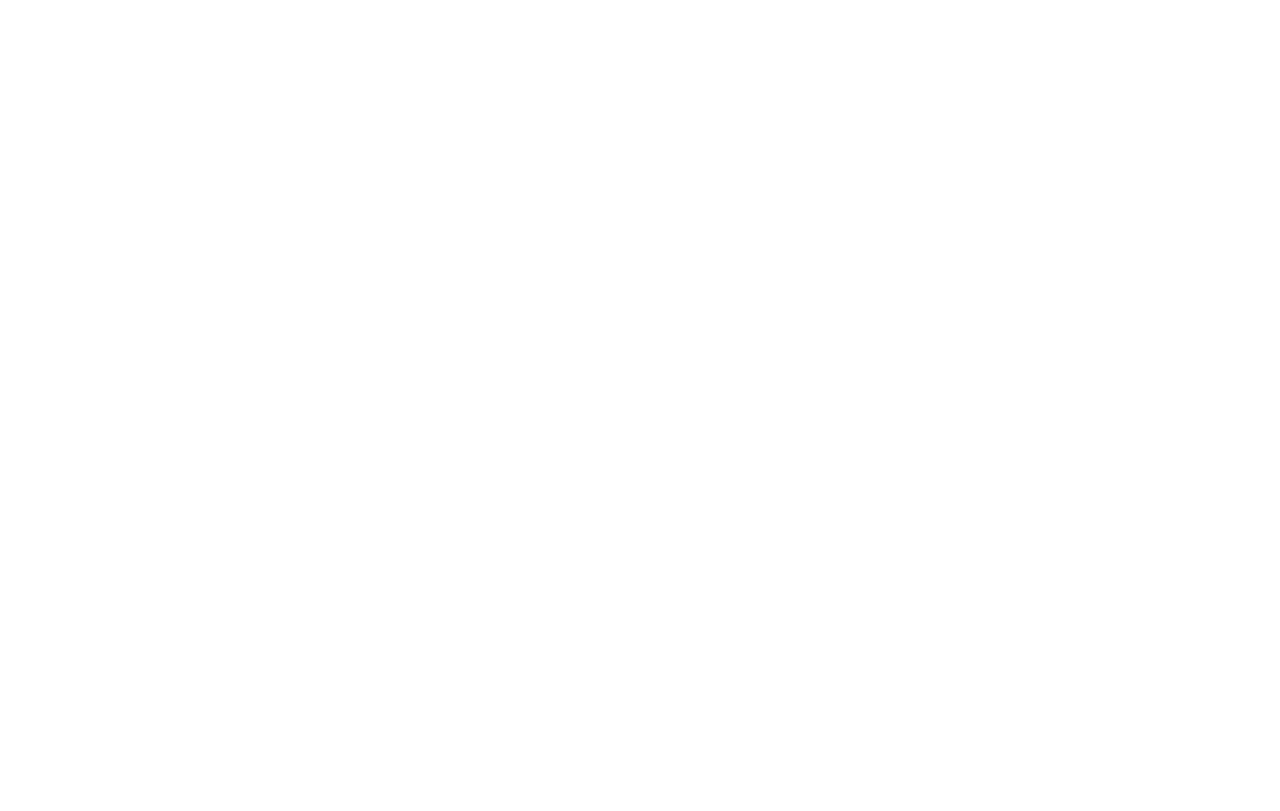
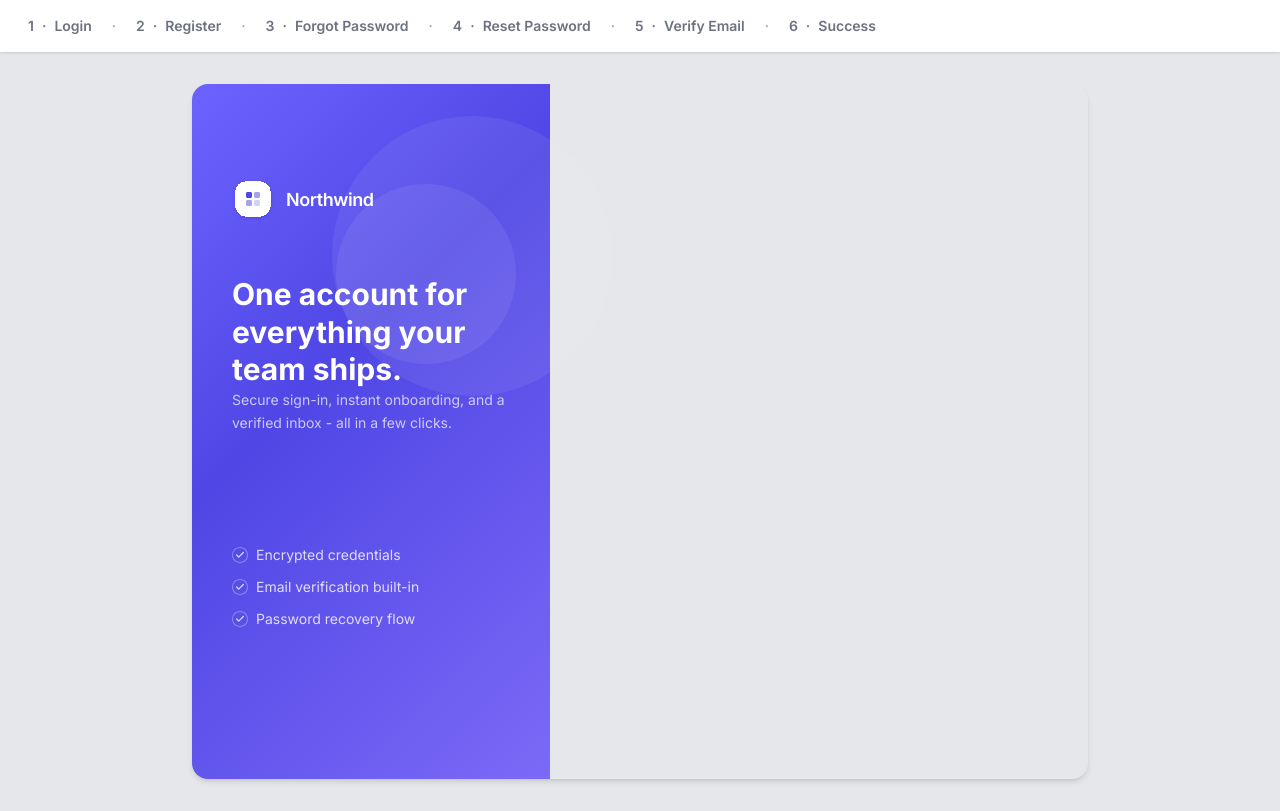
Before and after one commit to itsbun/vuejs-practice, a Vue app: page / in a window 1280 px wide. Before the commit this address had no page. Built offline with nearby package versions, Linux system fonts and the light colour scheme.

Commit message:
feat: button, input, link, auth navigation component & auth layout

```diff
--- a/src/app.vue
+++ b/src/app.vue
@@ -1,7 +1,10 @@
 <script setup lang="ts">
 import { RouterView } from 'vue-router'
+import { AuthLayout } from '@/layouts'
 </script>
 
 <template>
-  <RouterView />
+  <AuthLayout>
+    <RouterView />
+  </AuthLayout>
 </template>
--- a/src/components/index.ts
+++ b/src/components/index.ts
@@ -0,0 +1,2 @@
+export * from './layout'
+export * from './ui'
--- /dev/null
+++ b/src/components/layout/auth-nav.vue
@@ -0,0 +1,29 @@
+<script setup lang="ts">
+import { authNavigationItems } from '@/constants'
+import { BaseLink } from '../ui'
+</script>
+
+<template>
+  <header
+    class="scrollbar-hide flex w-full items-center overflow-x-auto bg-white px-4 py-3 shadow-sm"
+  >
+    <nav class="flex items-center text-sm font-medium text-nowrap text-gray-500">
+      <template v-for="(item, index) in authNavigationItems" :key="item.href">
+        <BaseLink
+          :to="item.href"
+          class="hover:bg-primary text-text-muted flex items-center rounded-2xl px-3 py-1 font-semibold hover:text-white"
+        >
+          <span>{{ item.order }}</span>
+
+          <span class="mx-2 leading-none">&middot;</span>
+
+          <span>{{ item.label }}</span>
+        </BaseLink>
+
+        <span v-if="index < authNavigationItems.length - 1" class="mx-2 leading-none text-gray-400">
+          &middot;
+        </span>
+      </template>
+    </nav>
+  </header>
+</template>
--- /dev/null
+++ b/src/components/layout/index.ts
@@ -0,0 +1 @@
+export { default as AuthNav } from './auth-nav.vue'
--- /dev/null
+++ b/src/components/ui/base-button.vue
@@ -0,0 +1,53 @@
+<script setup lang="ts">
+import { computed } from 'vue'
+
+interface BaseButtonProps {
+  icon?: string
+  variant?: 'primary' | 'secondary'
+  padding?: 'primary' | 'secondary'
+  disabled?: boolean
+  loading?: boolean
+  type?: 'button' | 'submit' | 'reset'
+}
+
+const props = withDefaults(defineProps<BaseButtonProps>(), {
+  variant: 'primary',
+  padding: 'primary',
+  disabled: false,
+  loading: false,
+  type: 'button',
+})
+
+const variantClasses = {
+  primary: 'bg-primary text-white',
+  secondary: 'bg-white',
+} as const
+
+const paddingClasses = {
+  primary: 'p-3',
+  secondary: 'px-4 py-2.5',
+} as const
+
+const buttonClasses = computed(() => [
+  'inline-flex cursor-pointer items-center justify-center rounded-xl text-sm font-semibold transition duration-500 hover:scale-101',
+  variantClasses[props.variant],
+  paddingClasses[props.padding],
+  !(props.disabled || props.loading) && 'hover:shadow-lg',
+  (props.disabled || props.loading) && 'cursor-not-allowed opacity-50',
+])
+</script>
+
+<template>
+  <button :type="type" :disabled="disabled || loading" :class="buttonClasses">
+    <span v-if="$slots.icon" class="mr-2 inline-flex">
+      <slot name="icon" />
+    </span>
+
+    <span
+      v-if="loading"
+      class="mr-2 h-4 w-4 animate-spin rounded-full border-2 border-current border-t-transparent"
+    />
+
+    <slot />
+  </button>
+</template>
--- /dev/null
+++ b/src/components/ui/base-input.vue
@@ -0,0 +1,35 @@
+<script setup lang="ts">
+interface InputComponentProps {
+  type?: 'text' | 'password' | 'email'
+  label?: string
+  value?: string
+  placeholder?: string
+}
+
+const props = withDefaults(defineProps<InputComponentProps>(), {
+  type: 'text',
+  label: '',
+  value: '',
+  placeholder: '',
+})
+</script>
+
+<template>
+  <div class="flex flex-col gap-1.5">
+    <label
+      class="text-sm/5 font-semibold tracking-normal text-black"
+      v-if="props.label"
+      :for="props.label"
+      >{{ props.label }}</label
+    >
+
+    <input
+      class="border-border focus:ring-primary rounded-xl border px-3.5 py-2.5 outline-none focus:ring-1"
+      :id="props.label"
+      :type="props.type"
+      :placeholder="props.placeholder"
+      :value="props.value"
+      autocomplete="on"
+    />
+  </div>
+</template>
--- /dev/null
+++ b/src/components/ui/base-link.vue
@@ -0,0 +1,24 @@
+<script setup lang="ts">
+interface BaseLinkProps {
+  to: string
+  fontSize?: 'sm' | 'md'
+}
+
+const props = withDefaults(defineProps<BaseLinkProps>(), {
+  fontSize: 'sm',
+})
+
+const fontSizeClasses = {
+  sm: 'text-sm/5',
+  md: 'text-base/6',
+}
+</script>
+
+<template>
+  <RouterLink
+    :to="to"
+    :class="['text-primary font-semibold tracking-normal', fontSizeClasses[props.fontSize]]"
+  >
+    <slot />
+  </RouterLink>
+</template>
--- /dev/null
+++ b/src/components/ui/index.ts
@@ -0,0 +1,3 @@
+export { default as BaseButton } from './base-button.vue'
+export { default as BaseInput } from './base-input.vue'
+export { default as BaseLink } from './base-link.vue'
--- /dev/null
+++ b/src/layouts/auth-layout.vue
@@ -0,0 +1,53 @@
+<script setup lang="ts">
+import { checkboxIcon, logoIcon } from '@/assets'
+import { AuthNav } from '@/components'
+
+const termConditions = [
+  'Encrypted credentials',
+  'Email verification built-in',
+  'Password recovery flow',
+]
+</script>
+
+<template>
+  <main class="bg-page-background min-h-screen">
+    <AuthNav />
+
+    <section on class="xs:py-4 flex w-full justify-center sm:px-5 sm:py-8 lg:px-31">
+      <div class="grid max-w-4xl rounded-2xl shadow-md sm:grid-cols-10">
+        <div
+          class="xs:hidden col-span-4 flex min-h-173.75 flex-col justify-between rounded-tl-2xl rounded-bl-2xl bg-[linear-gradient(135deg,#6C63FF_0%,#4F46E5_40%,#7C6AF7_100%)] p-10 sm:grid"
+        >
+          <div class="flex items-center gap-3">
+            <img :src="logoIcon" alt="logo" />
+            <p class="text-lg/7 font-semibold tracking-[-0.45px] text-white">Northwind</p>
+          </div>
+
+          <div class="absolute">
+            <div class="absolute -top-2 left-25 h-70 w-70 rounded-full bg-white/35 opacity-20">
+              <div class="absolute top-17 left-1 h-45 w-45 rounded-full bg-white/50"></div>
+            </div>
+          </div>
+
+          <div class="text-white">
+            <h1 class="text-3xl/[37.5px] font-bold">One account for everything your team ships.</h1>
+            <p class="text-sm/[22.75px] font-normal opacity-70">
+              Secure sign-in, instant onboarding, and a verified inbox - all in a few clicks.
+            </p>
+          </div>
+
+          <div class="flex flex-col gap-3">
+            <div v-for="(term, item) in termConditions" :key="item">
+              <p class="flex gap-2 text-sm font-normal text-white opacity-80">
+                <img :src="checkboxIcon" alt="" />
+                {{ term }}
+              </p>
+            </div>
+          </div>
+        </div>
+
+        <slot />
+      </div>
+    </section>
+  </main>
+</template>
--- a/src/layouts/index.ts
+++ b/src/layouts/index.ts
@@ -0,0 +1 @@
+export { default as AuthLayout } from './auth-layout.vue'
```
